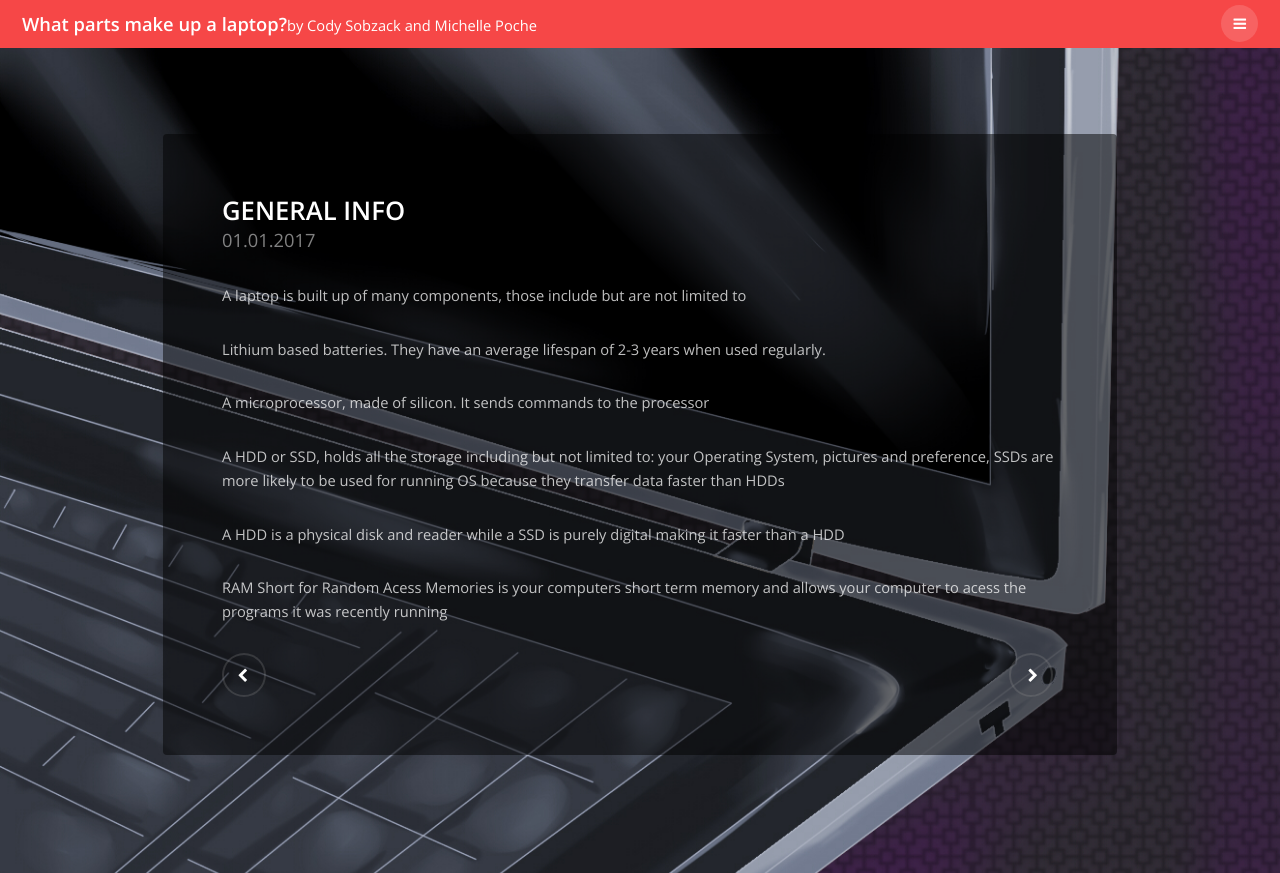
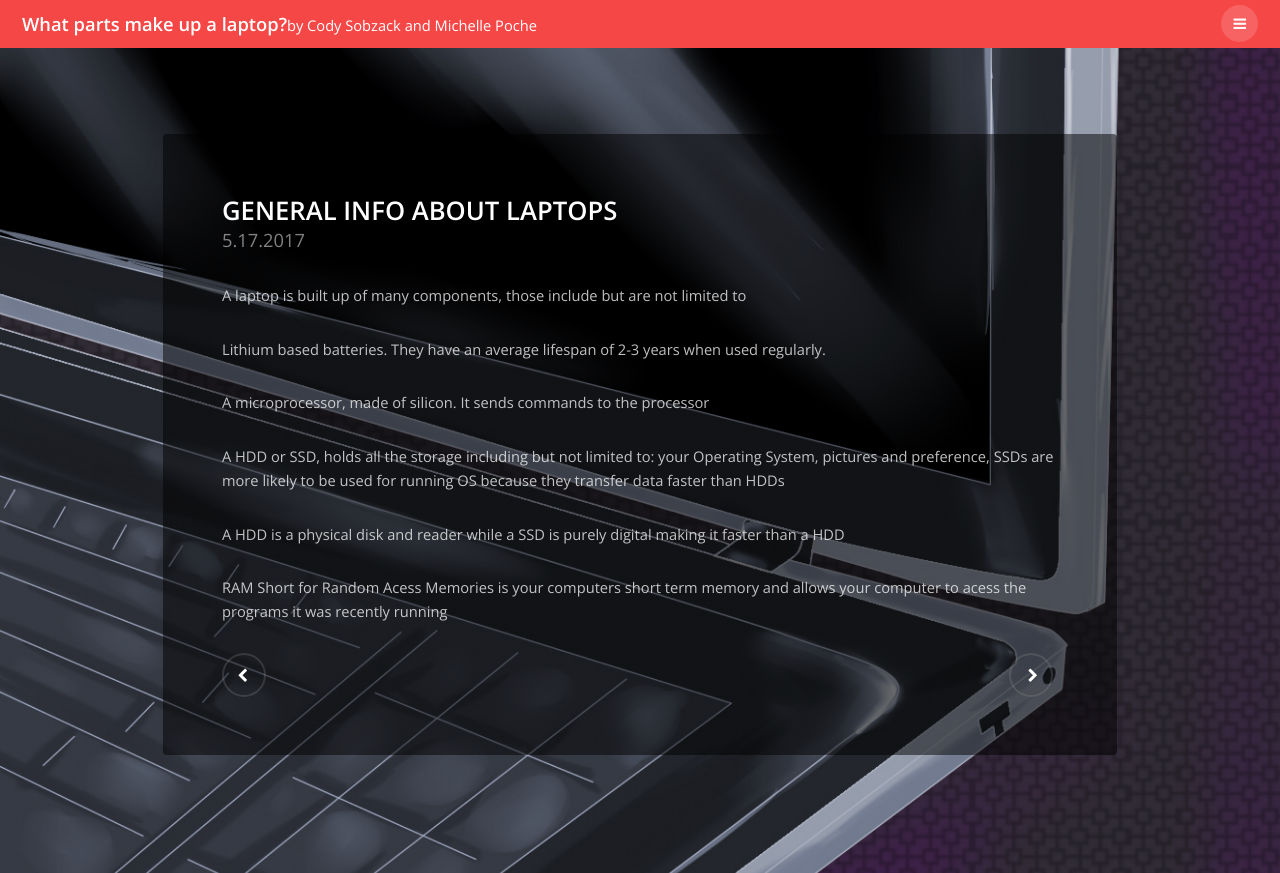
Before and after one commit to Codysobzack/Codysobzack.github.io, a plain HTML site: page generic.html in a window 1280 px wide. Shown: the top 873 px of the page. Drawn offline with nearby package versions, Linux system fonts and the light colour scheme.

Commit message:
Update generic.html

```diff
--- a/generic.html
+++ b/generic.html
@@ -38,8 +38,8 @@
 				<div class="inner">
 					<article class="box">
 						<header>
-							<h2>General Info</h2>
-							<p>01.01.2017</p>
+							<h2>General Info about Laptops</h2>
+							<p>5.17.2017</p>
 						</header>
 						<div class="content">
 							<p>A laptop is built up of many components, those include but are not limited to
```
